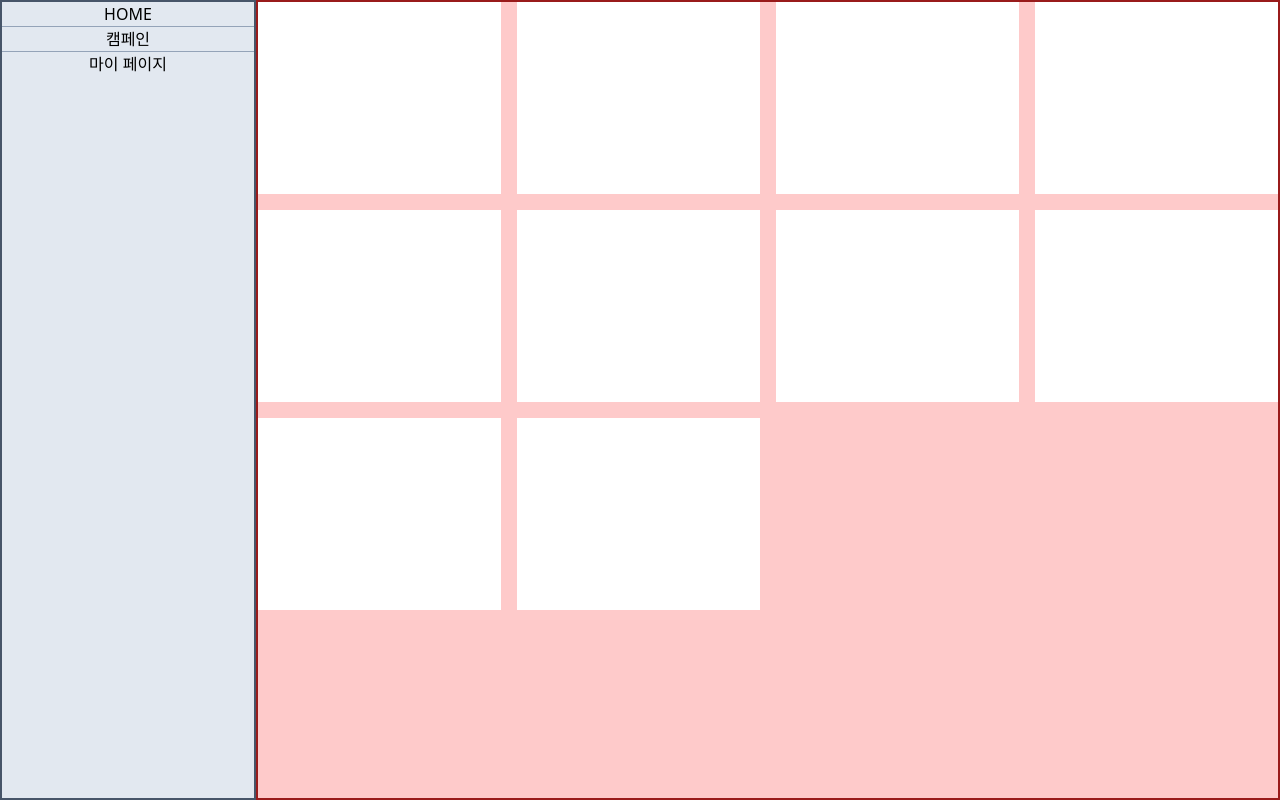
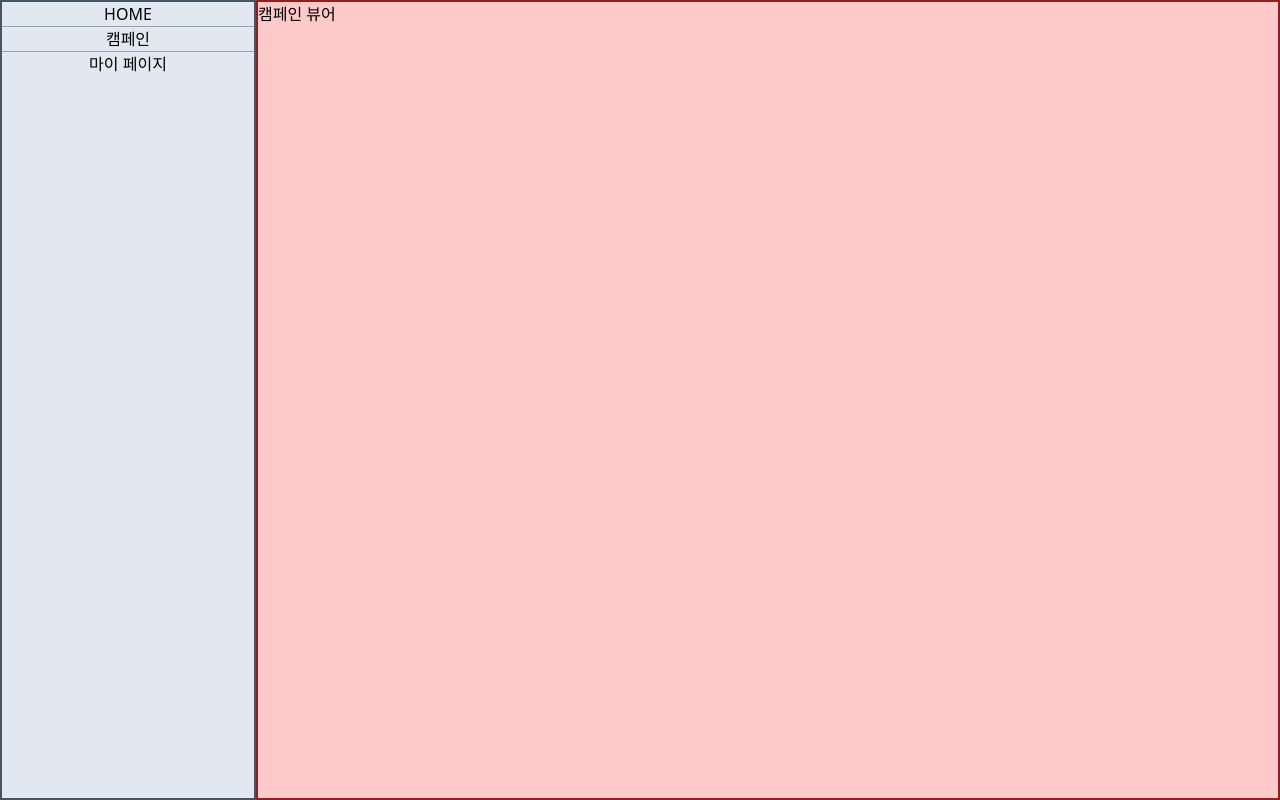
Before and after one commit to feynubrick/6-5-0-client, a React (Create React App) app: page / in a window 1280 px wide. Built offline with nearby package versions, Linux system fonts and the light colour scheme.

Commit message:
Revert "캠페인 카드 기본 배치"
This reverts commit 0b6ac6cae8d0049aa0b701f2dfa20f5bd14df3b6.

```diff
--- a/src/components/CampaignCard.tsx
+++ /dev/null
@@ -1,5 +0,0 @@
-function CampaignCard() {
-  return <div className="bg-white h-48"></div>;
-}
-
-export default CampaignCard;
--- a/src/components/CampaignViewer.tsx
+++ b/src/components/CampaignViewer.tsx
@@ -1,18 +1,6 @@
-import CampaignCard from './CampaignCard';
 function CampaignViewer() {
   return (
-    <div className="h-full bg-red-200 border-2 border-red-800 grid grid-cols-4 gap-4 content-start">
-      <CampaignCard></CampaignCard>
-      <CampaignCard></CampaignCard>
-      <CampaignCard></CampaignCard>
-      <CampaignCard></CampaignCard>
-      <CampaignCard></CampaignCard>
-      <CampaignCard></CampaignCard>
-      <CampaignCard></CampaignCard>
-      <CampaignCard></CampaignCard>
-      <CampaignCard></CampaignCard>
-      <CampaignCard></CampaignCard>
-    </div>
+    <div className="h-full bg-red-200 border-2 border-red-800">캠페인 뷰어</div>
   );
 }
 
```
